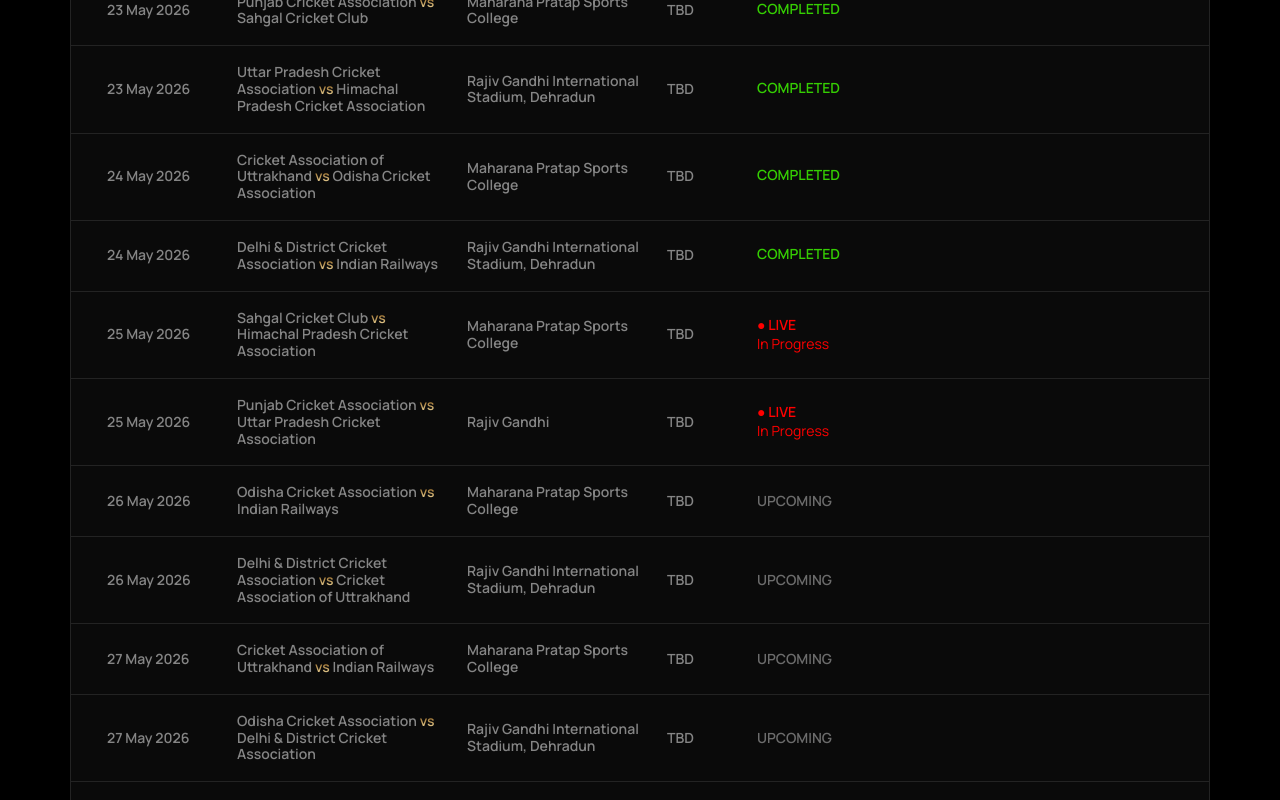
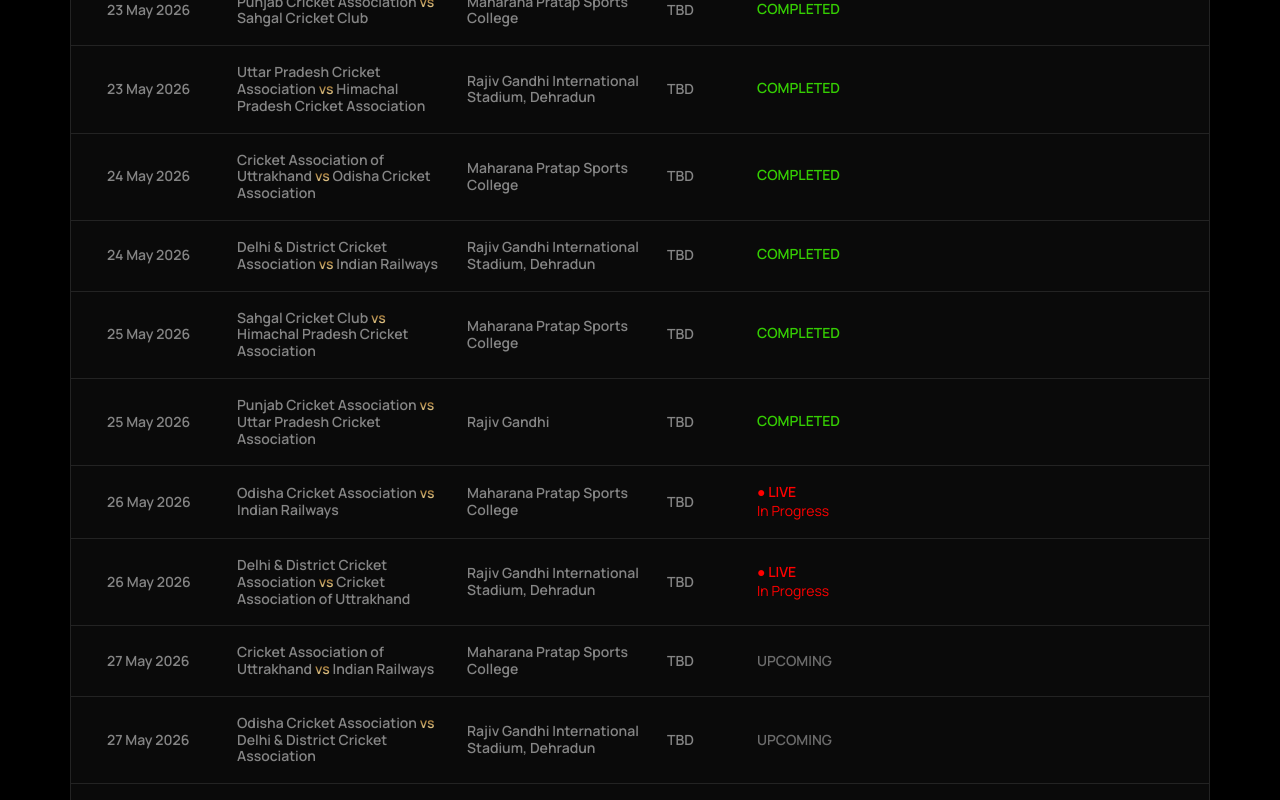
Before and after one commit to marco378/goldcup, a Next.js app: page /tournament in a window 1280 px wide. Shown: the part 1282-2082 px from the top of the page. Built offline with nearby package versions, Linux system fonts and the light colour scheme; a web font is replaced by a local one.

Commit message:
updated today's live links 26th may

```diff
--- a/data/liveMatches.ts
+++ b/data/liveMatches.ts
@@ -1,4 +1,4 @@
 export const LIVE_MATCH_STREAMS: Record<string, string> = {
-  'group-a-2026-05-25-1': 'https://www.youtube.com/live/u4utYZ2Tce0?si=1zlBn0pEMGTVJtcX',
-  'group-a-2026-05-25-2': 'https://www.youtube.com/live/aEXKccWKK8I?si=ArqGBq2zKLgEz8QI',
+  'group-a-2026-05-26-1': 'https://www.youtube.com/live/AL_JlX6ZAQQ?si=JgDSKn2suLaDwTs6',
+  'group-a-2026-05-26-2': 'https://www.youtube.com/live/3ZSKYBUwIqI?si=2iYkVR5DfQnA-gjQ',
 }
--- a/data/tournament.ts
+++ b/data/tournament.ts
@@ -127,7 +127,7 @@
     venue: 'Maharana Pratap Sports College',
     phase: 'GROUP',
     group: 'A',
-    status: 'LIVE',
+    status: 'COMPLETED',
   },
   {
     id: 'group-a-2026-05-25-2',
@@ -136,7 +136,7 @@
     venue: 'Rajiv Gandhi',
     phase: 'GROUP',
     group: 'A',
-    status: 'LIVE',
+    status: 'COMPLETED',
   },
   {
     id: 'group-b-2026-05-26-1',
@@ -145,7 +145,7 @@
     venue: 'Maharana Pratap Sports College',
     phase: 'GROUP',
     group: 'B',
-    status: 'UPCOMING',
+    status: 'LIVE',
   },
   {
     id: 'group-b-2026-05-26-2',
@@ -154,7 +154,7 @@
     venue: 'Rajiv Gandhi International Stadium, Dehradun' ,
     phase: 'GROUP',
     group: 'B',
-    status: 'UPCOMING',
+    status: 'LIVE',
   },
   {
     id: 'group-b-2026-05-27-1',
```
